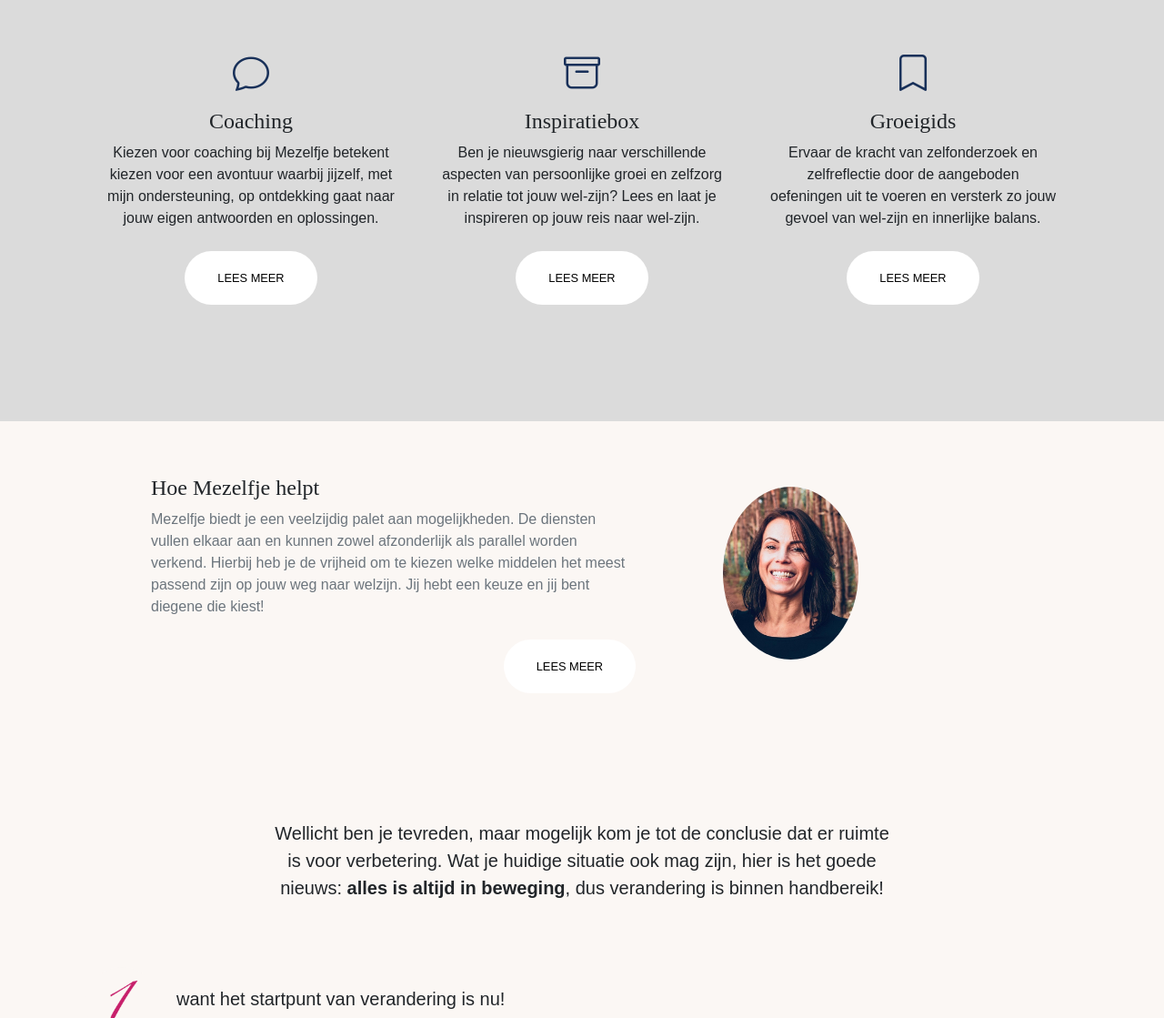
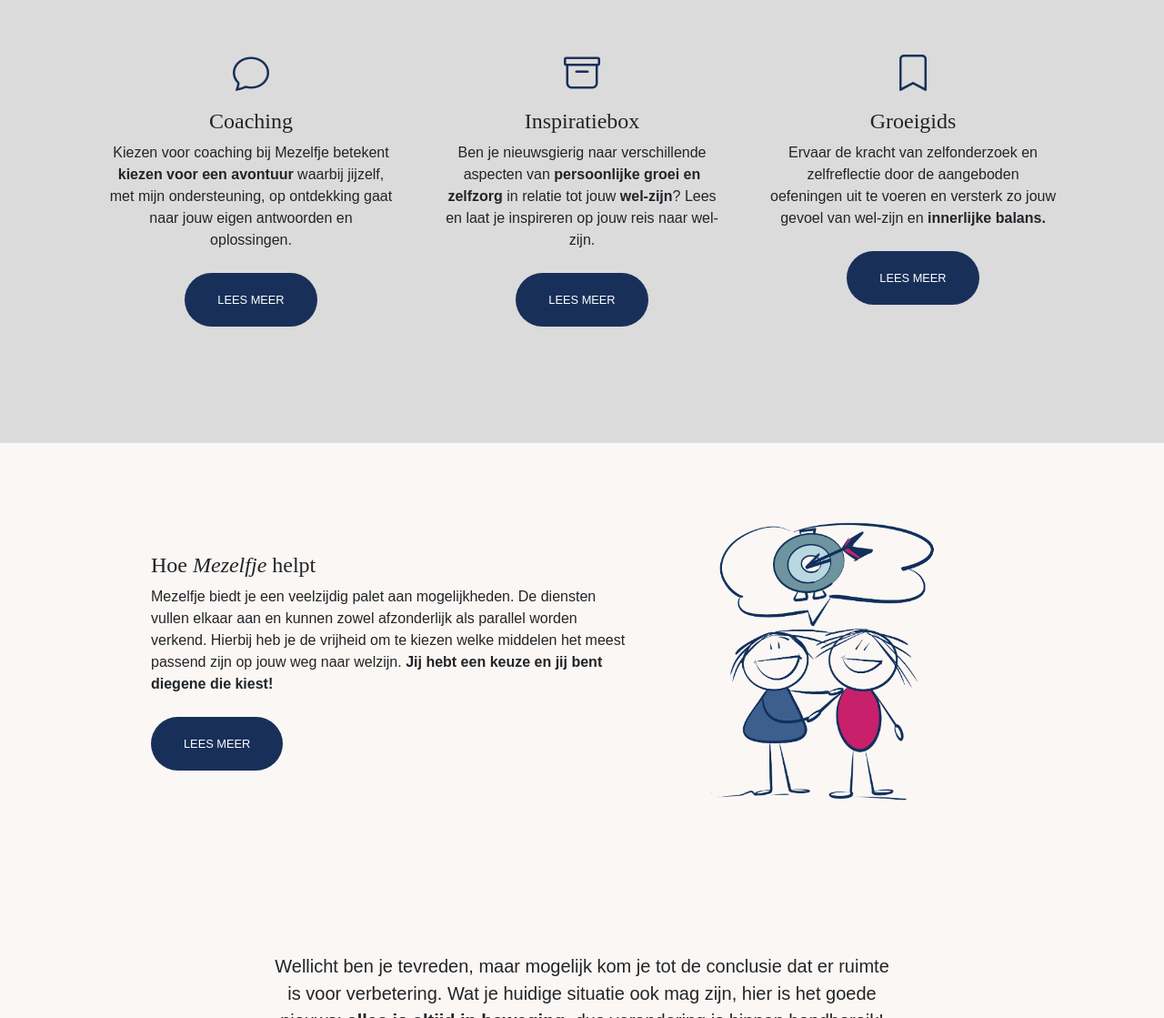
Before and after one commit to ErranB/mezelfje.github.io, a website: page index.html in a window 1280 px wide. Shown: the part 1568-2687 px from the top of the page at 91% size. Drawn offline with nearby package versions, Linux system fonts and the light colour scheme; some packages are replaced by stand-ins of ours; a script that the page names is missing.

Commit message:
samenwerking picture and refinments

```diff
--- a/index.html
+++ b/index.html
@@ -73,7 +73,7 @@
                         <hr class="divider divider-light" />
                         <h4 class="mb-4 fw-lighter">Wellicht ben je tevreden, maar mogelijk kom je tot de conclusie dat er ruimte is voor verbetering. Wat je huidige situatie ook mag zijn, hier is het goede nieuws: alles is altijd in beweging, dus verandering is binnen handbereik!</h4>
                         <div class="text-center">
-                            <a class="btn btn-secondary btn-xl" href="#about">Lees meer</a>
+                            <a class="btn btn-secondary btn-xl text-white" href="#about">Lees meer</a>
                     </div>
                     </div>
                 </div>
@@ -90,15 +90,15 @@
                             <div class="mb-2"><i class="bi-chat fs-1 text-primary"></i></div>
                             <h3 class="h4 mb-2">Coaching</h3>
                             <p class="fw-lighter mb-0">Kiezen voor coaching bij
-                                Mezelfje betekent kiezen
-                                voor een avontuur
+                                Mezelfje betekent <span class="fw-bold">kiezen
+                                    voor een avontuur</span>
                                 waarbij jijzelf, met mijn
                                 ondersteuning, op
                                 ontdekking gaat naar
                                 jouw eigen antwoorden
                                 en oplossingen.</p>
                             <br>
-                            <a class="btn btn-secondary btn-xl" href="#about">Lees meer</a>
+                            <a class="btn btn-secondary btn-xl text-white" href="#about">Lees meer</a>
                         </div>
                     </div>
                     <div class="col-lg-4 col-md-6 text-center">
@@ -108,13 +108,13 @@
                             <p class="fw-lighter mb-0">Ben je nieuwsgierig
                                 naar verschillende
                                 aspecten van
-                                persoonlijke groei en
-                                zelfzorg in relatie tot
-                                jouw wel-zijn? Lees en
+                                <span class="fw-bold">persoonlijke groei en
+                                    zelfzorg</span> in relatie tot
+                                jouw <span class="fw-bold">wel-zijn</span>? Lees en
                                 laat je inspireren op
                                 jouw reis naar wel-zijn.</p>
                             <br>
-                            <a class="btn btn-secondary btn-xl" href="#about">Lees meer</a>
+                            <a class="btn btn-secondary btn-xl text-white" href="#about">Lees meer</a>
                         </div>
                     </div>
                     <div class="col-lg-4 col-md-6 text-center">
@@ -128,9 +128,9 @@
                                 uit te voeren en
                                 versterk zo jouw
                                 gevoel van wel-zijn en
-                                innerlijke balans.</p>
+                                <span class="fw-bold">innerlijke balans.</span></p>
                             <br>
-                            <a class="btn btn-secondary btn-xl" href="#about">Lees meer</a>
+                            <a class="btn btn-secondary btn-xl text-white" href="#about">Lees meer</a>
                         </div>
                     </div>
                 </div>
@@ -143,14 +143,16 @@
                     <div class="row gx-5 align-items-center">
                         <div class="col-lg-5 order-lg-2">
                             <br>
-                            <div class="p-5"><img class="img-fluid rounded-circle" src="dist/assets/img/HomePage/Me_Magdalena_0.jpeg" alt="..." /></div>
+                            <br>
+                            <br>
+                            <img class="samenwerking" src="dist/assets/img/HomePage/Me_Samenwerking_2.png" alt="..." />
                         </div>
                         <div class="col-lg-7 order-lg-1">
                             <div class="mt-5">
-                                <h2 class="h4 mb-2">Hoe Mezelfje helpt</h2>
-                                <p class="text-muted mb-0">Mezelfje biedt je een veelzijdig palet aan mogelijkheden. De diensten vullen elkaar aan en kunnen zowel afzonderlijk als parallel worden verkend. Hierbij heb je de vrijheid om te kiezen welke middelen het meest passend zijn op jouw weg naar welzijn. Jij hebt een keuze en jij bent diegene die kiest! </p>
+                                <h2 class="h4 mb-2">Hoe <i>Mezelfje</i> helpt</h2>
+                                <p class="mb-0">Mezelfje biedt je een veelzijdig palet aan mogelijkheden. De diensten vullen elkaar aan en kunnen zowel afzonderlijk als parallel worden verkend. Hierbij heb je de vrijheid om te kiezen welke middelen het meest passend zijn op jouw weg naar welzijn. <span class="fw-bold">Jij hebt een keuze en jij bent diegene die kiest!</span></p>
                                 <br>
-                                <a class="btn btn-primary btn-xl" href="#about">Lees meer</a>
+                                <a class="btn btn-secondary btn-xl text-white" href="#about">Lees meer</a>
                             </div>
                         </div>
                     </div>
```
Also changed, not shown: dist/assets/img/HomePage/Me_Samenwerking_2.png (added), dist/css/styles.css.
